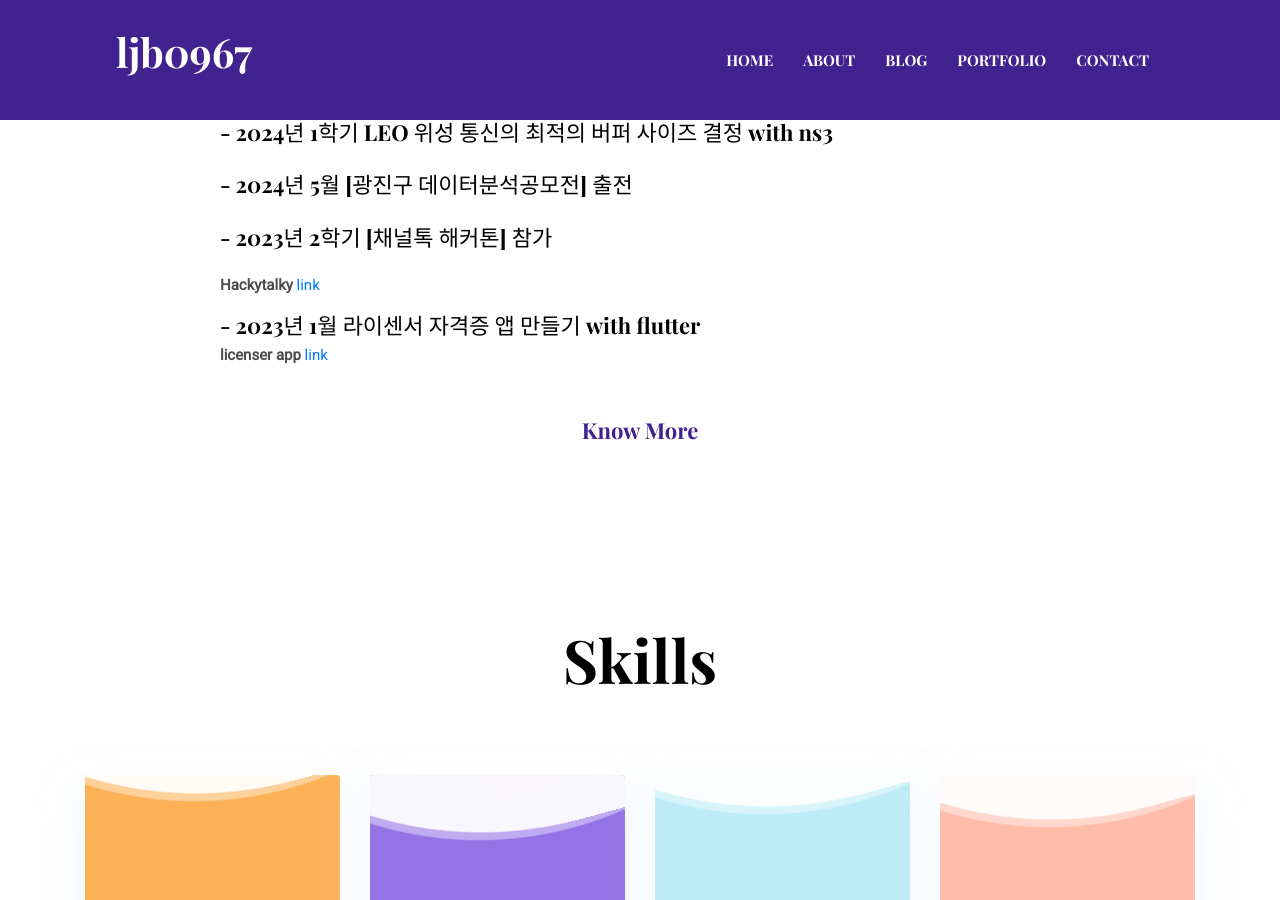
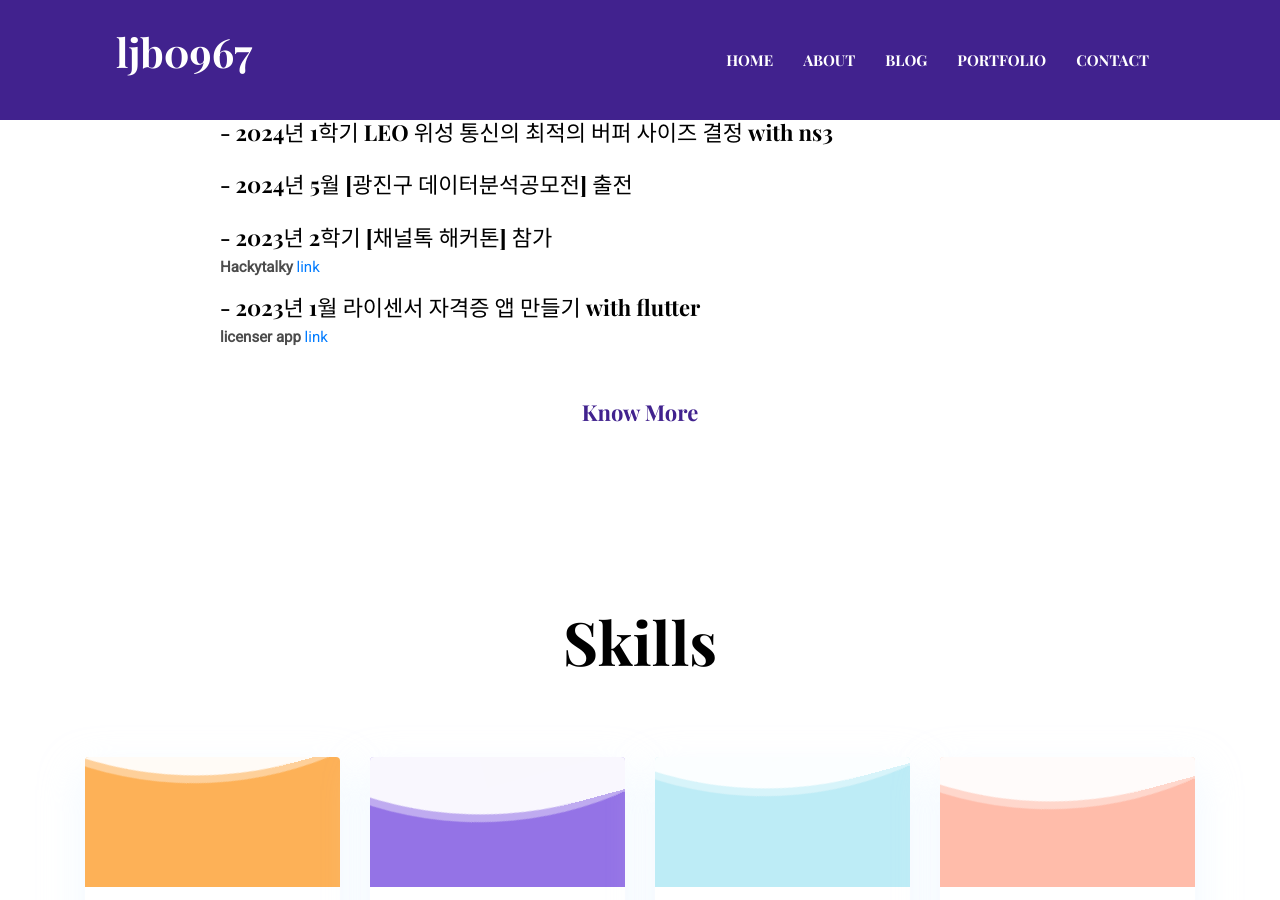
Before and after one commit to ljb0967/ljb0967.github.io, a Jekyll site: the page built from index.html, in a window 1280 px wide and 900 px high, scrolled down 1587 px. Built offline with Jekyll 4.4.1, drawn with Linux system fonts in a browser that asks for light colours; some web fonts are replaced.

```diff
--- a/_data/settings.yml
+++ b/_data/settings.yml
@@ -68,7 +68,7 @@ blurb:
 
   <li><h4>-  2024년 5월 [광진구 데이터분석공모전] 출전</h4></li><br>
 
-  <li><h4>-  2023년 2학기 [채널톡 해커톤] 참가</h4></li><br>
+  <li><h4>-  2023년 2학기 [채널톡 해커톤] 참가</h4></li>
 
   <li><strong>Hackytalky </strong> <a href="https://github.com/ljb0967/Team12-12-" target="_blank">link</a></li><br>
 
```
